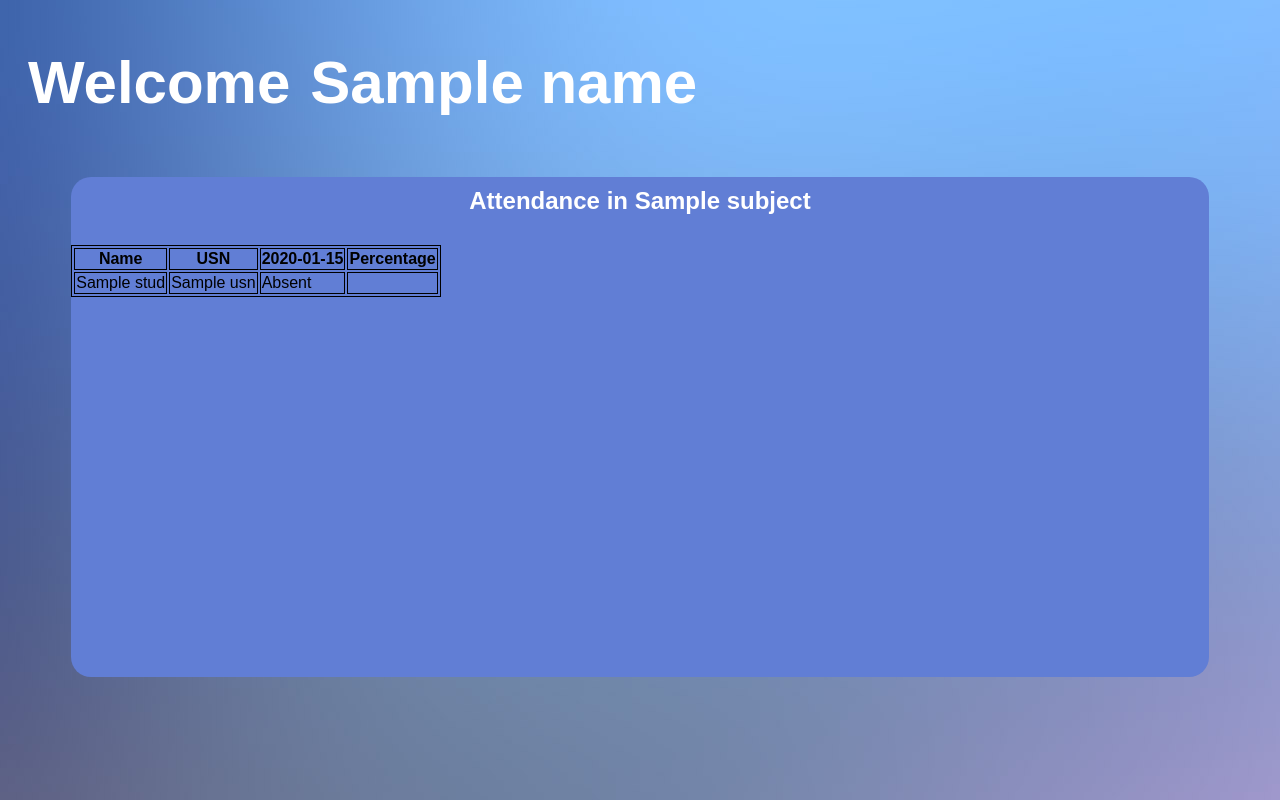
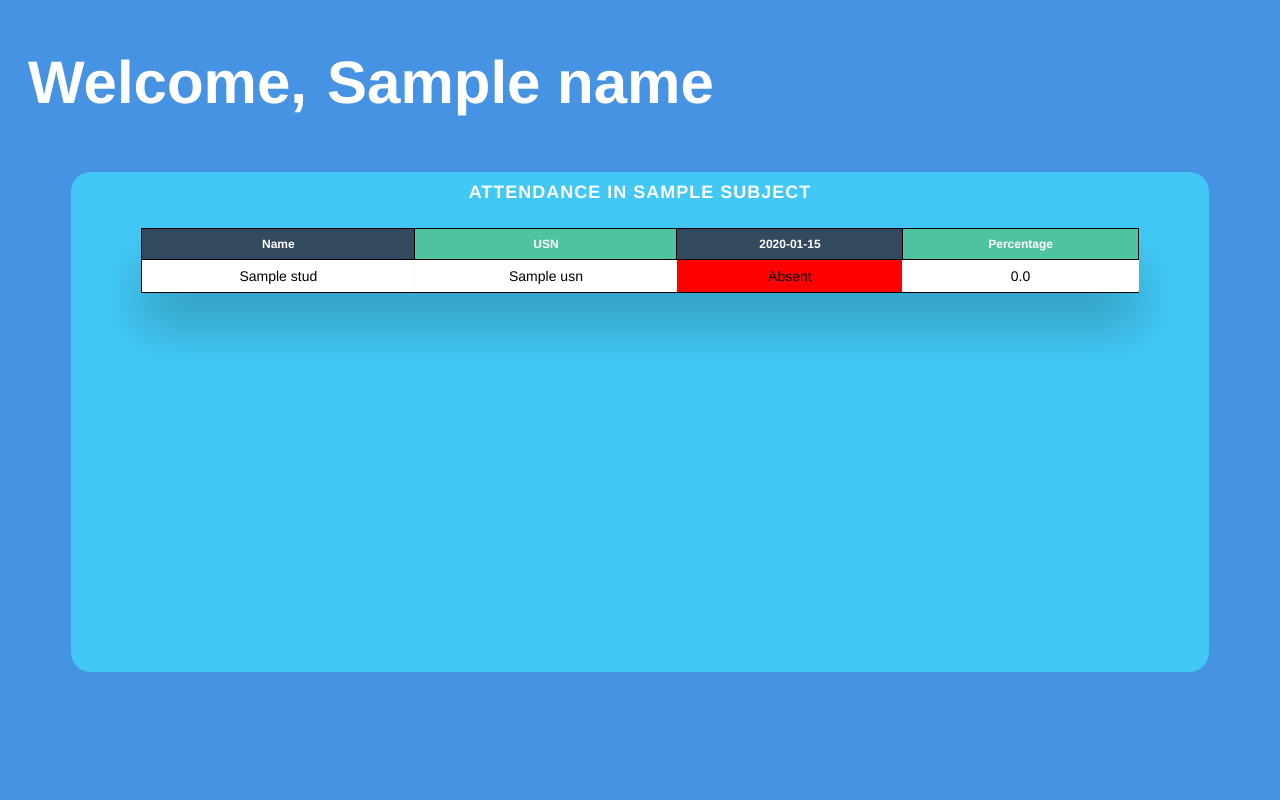
Before and after one commit to JaiIrkal/Smart-Attendance, a Flask app: template Flask Website/templates/teacher.html in a window 1280 px wide. Run offline with Flask 2, Linux system fonts and the light colour scheme; the template is opened without the code that fills it: most values are stand-ins (such as "Sample title", 1, 10 or a date in 2020).

Commit message:
updated teacher.html

```diff
--- a/Flask Website/main.py
+++ b/Flask Website/main.py
@@ -73,18 +73,11 @@ def teacher_page(name, subject):
     # result = student_table.to_html()
     if valid:
         conducted = class5A.find_one({})
-        conducted = conducted.get("Course")
-        for cond in conducted:
-            if subject == cond.get("Course_abbrv"):
-                classes = cond.get("Classes_conducted")
-                break;
-
+        classes = conducted.get("Course").get(f"{subject}").get("Classes_conducted")
+        print(classes)
         attendData =[]
-
         studDet = my_coll.find({})
-
-
-        return render_template("teacher.html", subject=subject , classes = classes, student = studDet)
+        return render_template("teacher.html", subject=subject , classes = classes, student = studDet, name = conducted.get("Course").get(f"{subject}").get("Course_Instructor"))
     else:
         return "Invalid User"
 
--- a/Flask Website/static/css/teacher.css
+++ b/Flask Website/static/css/teacher.css
@@ -1,8 +1,11 @@
 body{
 
     font-family: Arial, Helvetica, sans-serif;
+    background-color: #4abdac;
     background-image: url('/static/images/background-img.jpg');
+
 }
+
 
 h1{
 
@@ -21,7 +24,7 @@ h1{
 
     height: 500px;
     width: 90%;
-    background-color: rgb(97, 126, 213);
+    background-color: #42c8f5;
     margin: auto;
     border-radius: 20px;
 }
@@ -36,3 +39,140 @@ h1{
 table, th, td {
   border: 1px solid black;
 }
+
+#present{
+    background-color : rgb(0,255,0);
+}
+
+#absent{
+    background-color : rgb(255,0,0) ;
+}
+
+*{
+    box-sizing: border-box;
+    -webkit-box-sizing: border-box;
+    -moz-box-sizing: border-box;
+}
+body{
+    font-family: Helvetica;
+    -webkit-font-smoothing: antialiased;
+    background: rgba( 71, 147, 227, 1);
+}
+h2{
+    text-align: center;
+    font-size: 18px;
+    text-transform: uppercase;
+    letter-spacing: 1px;
+    color: white;
+    padding: 30px 0;
+}
+
+/* Table Styles */
+
+.table-wrapper{
+    margin: 10px 70px 70px;
+    box-shadow: 0px 35px 50px rgba( 0, 0, 0, 0.2 );
+}
+
+.fl-table {
+    border-radius: 5px;
+    font-size: 12px;
+    font-weight: normal;
+    border: none;
+    border-collapse: collapse;
+    width: 100%;
+    max-width: 100%;
+    white-space: nowrap;
+    background-color: white;
+}
+
+.fl-table td, .fl-table th {
+    text-align: center;
+    padding: 8px;
+}
+
+.fl-table td {
+    border-right: 1px solid #f8f8f8;
+    font-size: 14px;
+}
+
+.fl-table thead th {
+    color: #ffffff;
+    background: #4FC3A1;
+}
+
+
+.fl-table thead th:nth-child(odd) {
+    color: #ffffff;
+    background: #324960;
+}
+
+.fl-table tr:nth-child(even) {
+    background: #F8F8F8;
+}
+
+/* Responsive */
+
+@media (max-width: 767px) {
+    .fl-table {
+        display: block;
+        width: 100%;
+    }
+    .table-wrapper:before{
+        content: "Scroll horizontally >";
+        display: block;
+        text-align: right;
+        font-size: 11px;
+        color: white;
+        padding: 0 0 10px;
+    }
+    .fl-table thead, .fl-table tbody, .fl-table thead th {
+        display: block;
+    }
+    .fl-table thead th:last-child{
+        border-bottom: none;
+    }
+    .fl-table thead {
+        float: left;
+    }
+    .fl-table tbody {
+        width: auto;
+        position: relative;
+        overflow-x: auto;
+    }
+    .fl-table td, .fl-table th {
+        padding: 20px .625em .625em .625em;
+        height: 60px;
+        vertical-align: middle;
+        box-sizing: border-box;
+        overflow-x: hidden;
+        overflow-y: auto;
+        width: 120px;
+        font-size: 14px;
+        text-overflow: ellipsis;
+    }
+    .fl-table thead th {
+        text-align: left;
+        border-bottom: 1px solid #f7f7f9;
+    }
+    .fl-table tbody tr {
+        display: table-cell;
+    }
+    .fl-table tbody tr:nth-child(odd) {
+        background: none;
+    }
+    .fl-table tr:nth-child(even) {
+        background: transparent;
+    }
+    .fl-table tr td:nth-child(odd) {
+        background: #F8F8F8;
+        border-right: 1px solid #E6E4E4;
+    }
+    .fl-table tr td:nth-child(even) {
+        border-right: 1px solid #E6E4E4;
+    }
+    .fl-table tbody td {
+        display: block;
+        text-align: center;
+    }
+}
--- a/Flask Website/templates/teacher.html
+++ b/Flask Website/templates/teacher.html
@@ -1,4 +1,17 @@
 <!DOCTYPE html>
+
+{% set counter = {
+    'counter1': 0,
+    'counter2': 0,
+    } %}
+
+{% macro increment(dct, key, inc=1)%}
+    {% if dct.update({key: dct[key] + inc}) %} {% endif %}
+{% endmacro %}
+
+{% macro reset(dct, key)%}
+    {% if dct.update({key: 0})%}{% endif %}
+{% endmacro%}
 <html lang="en">
 
 <head>
@@ -10,42 +23,48 @@
 </head>
 
 <body>
-{%set total = 0%}
-{%set presentCount=0   %}
+
     <div class="text-display">
-        <h1>Welcome</h1>
+        <h1>Welcome, </h1>
         <h1>{{ name }}</h1>
     </div>
     <div class="main-container">
         <h2 class="title">Attendance in {{ subject }}</h2>
-        <table>
+        <div class="table-wrapper">
+        <table class = "fl-table">
+            <thead>
             <tr>
                 <th>    Name    </th>
                 <th>    USN     </th>
                 {% for date in classes %}
-                {% set total = classes|length %}
+                {{ increment(counter, 'counter1') }}
+                {% set total = loop.index  %}
                 <th> {{ date }} </th>
                 {% endfor %}
                 <th> Percentage</th>
             </tr>
+            </thead>
             {% for stud in student %}
+            <tbody>
             <tr>
+                {{ reset(counter, 'counter2')}}
                 <td>{{ stud.get("Name") }}</td>
                 <td>{{ stud.get("USN") }}</td>
                 {% for att in stud.get(subject + "_attendance") %}
                 {% if att == 1 %}
-                {% set presentCount = presentCount+1 %}
-                <td> Present </td>
+                {{ increment(counter, 'counter2') }}
+                <td id ="present"> Present </td>
                 {% else %}
-                <td> Absent </td>
+                <td id = "absent"> Absent </td>
                 {% endif %}
                 {% endfor %}
-                {% set percent  = presentCount* 100%}
-                <td> </td>
-
+                {% set percent = counter.counter2/counter.counter1 * 100 %}
+                <td>{{ percent|round(2,'common') }}</td>
             </tr>
+            </tbody>
             {% endfor %}
         </table>
+            </div>
     </div>
 </body>
 
```
Also changed, not shown: Pyhton-files/Smart_Attendance/markAttendance.py (+4 -11 lines), Pyhton-files/Smart_Attendance/timeTable.py (+7 -9 lines).
